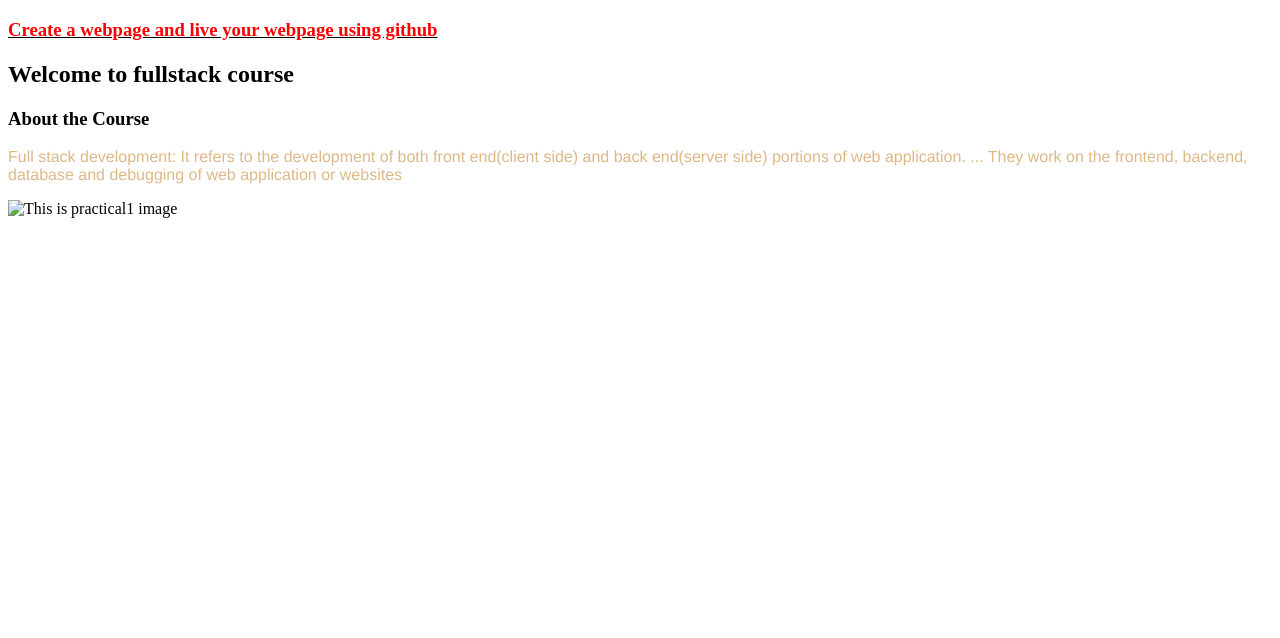
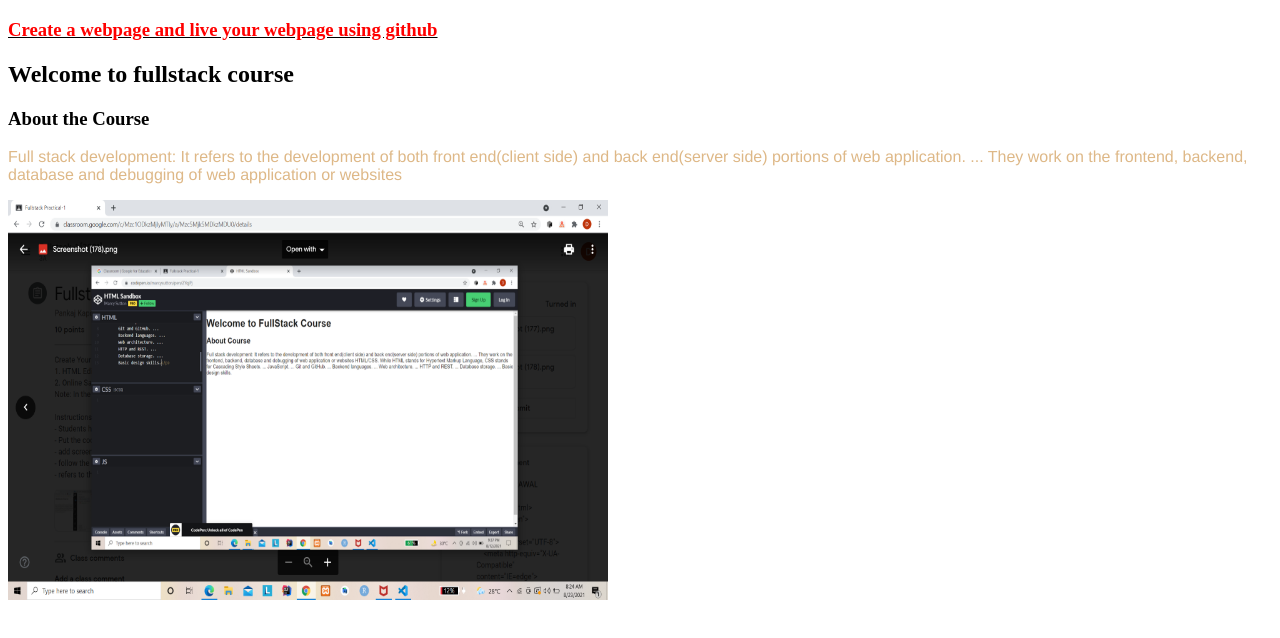
Before and after one commit to DimpalAg/FullDev, a plain HTML site: page index.html in a window 1280 px wide. Drawn offline with Linux system fonts and the light colour scheme.

Commit message:
Update index.html

```diff
--- a/index.html
+++ b/index.html
@@ -14,7 +14,7 @@
 
     </p>
     <img
-    src ="../images/practical.jpg"
+    src ="../images/Practical1B.jpg"
     alt="This is practical1 image "
     style = "width: 600px; height: 400px"
     />
```
